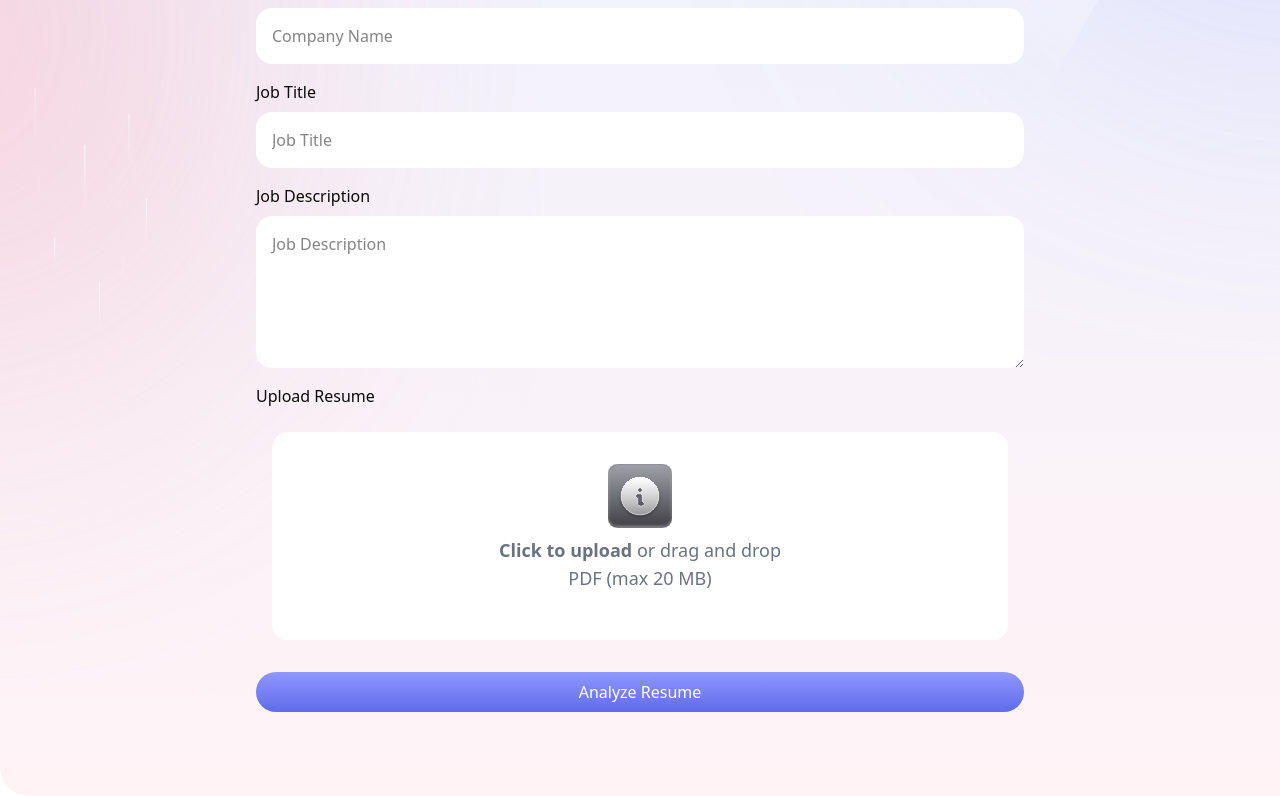
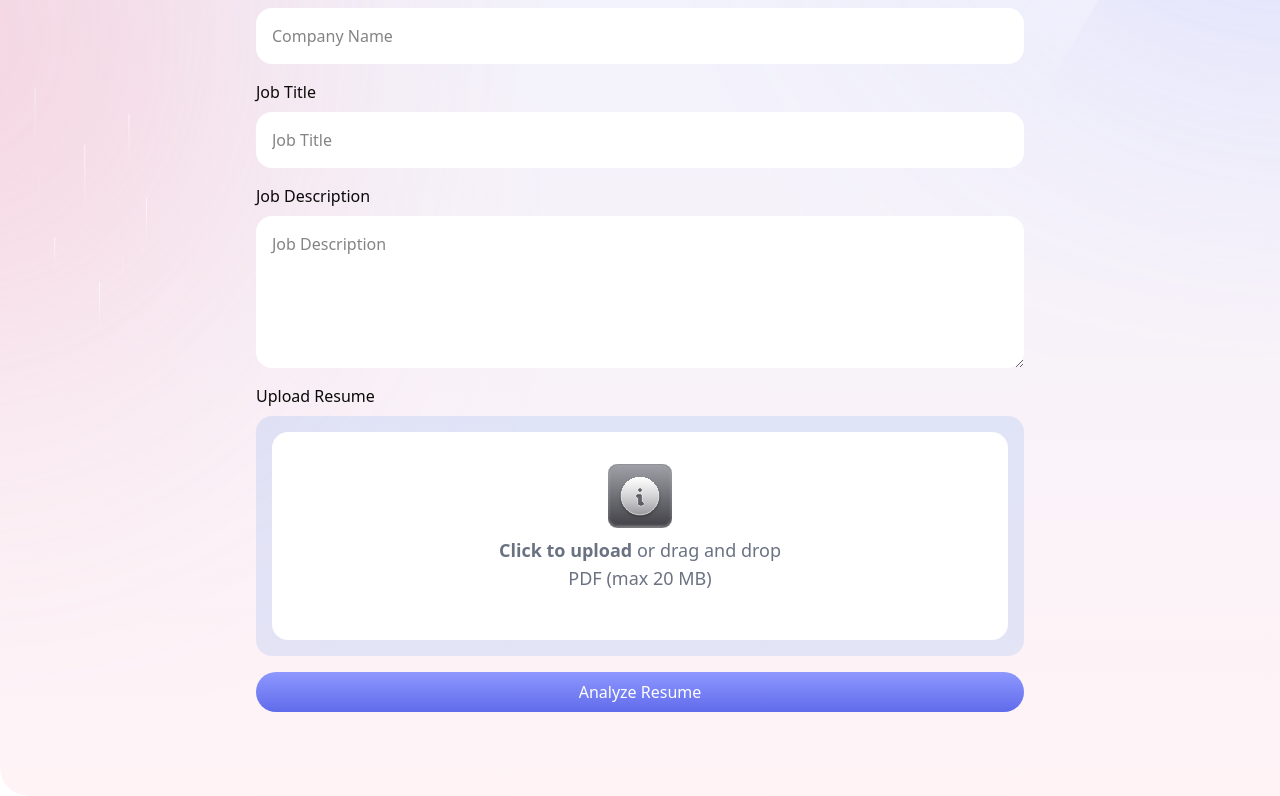
Before and after one commit to olatunde1998/ai-file-analyzer, a Next.js app: page /upload in a window 1280 px wide. Shown: the part 512-1308 px from the top of the page. Built offline with nearby package versions, Linux system fonts and the light colour scheme.

Commit message:
background color added

```diff
--- a/components/FileUploader.tsx
+++ b/components/FileUploader.tsx
@@ -28,7 +28,7 @@ const FileUploader = ({ onFileSelect }: FileUploaderProps) => {
   const file = acceptedFiles[0] || null;
 
   return (
-    <div className="w-full bg-gradient-to-b from-light-blue-100 to-light-blue-200 p-4 rounded-2xl">
+    <div className="w-full bg-[#A7BFF14D] bg-gradient-to-b from-light-blue-100 to-light-blue-200 p-4 rounded-2xl">
       <div {...getRootProps()}>
         <input {...getInputProps()} />
 
```
